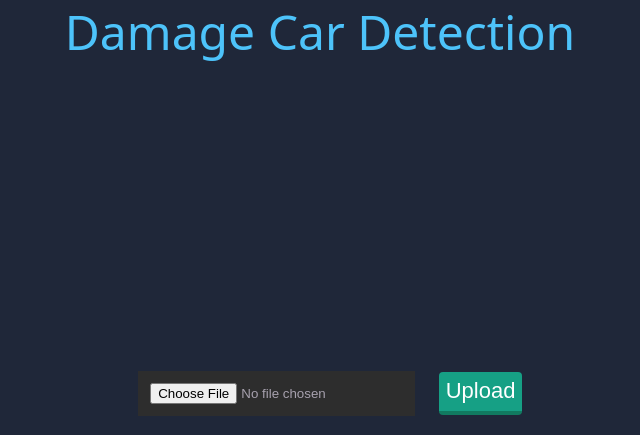
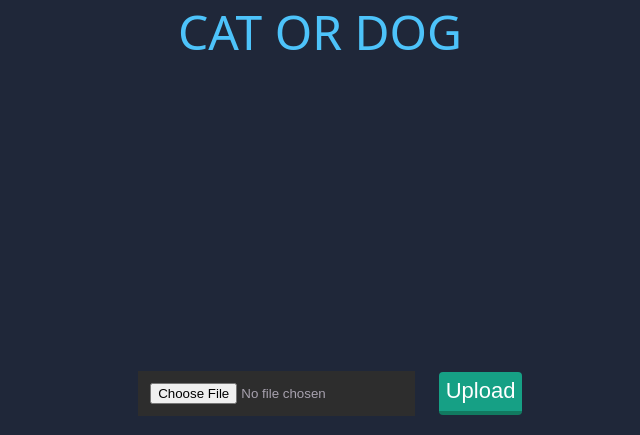
Before and after one commit to leibniz35/catdog, a FastAPI app: page / in a window 1280 px wide. Shown: the top 435 px of the page, without its empty margins (320-960 px from the left). Run offline with FastAPI, Linux system fonts and the light colour scheme; some libraries are stand-ins or nearby versions.

Commit message:
Add files via upload

```diff
--- a/templates/index.html
+++ b/templates/index.html
@@ -1,7 +1,7 @@
 <html>
     <head>
         <title>
-            Damage Car Prediction
+            CAT OR DOG
         </title>
         <meta name="HandheldFriendly" content="true" />
         <meta name="MobileOptimized" content="320" />
@@ -12,7 +12,7 @@
         <script data-ad-client="ca-pub-1908341312072526" async src="https://pagead2.googlesyndication.com/pagead/js/adsbygoogle.js"></script>
     </head>
     <body>
-        <div><h1>Damage Car Detection</h1></div>
+        <div><h1> CAT OR DOG</h1></div>
         <div class="container">
             <div class="child">
                 <div class="submitbutton">
```
